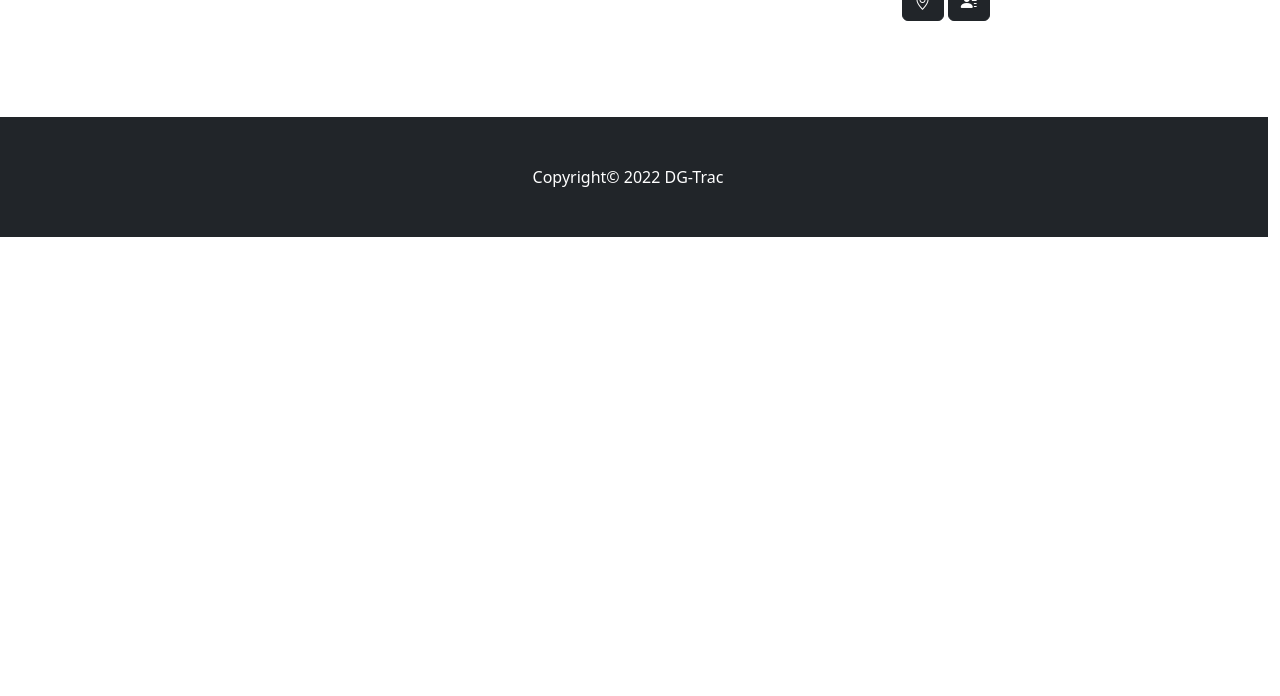
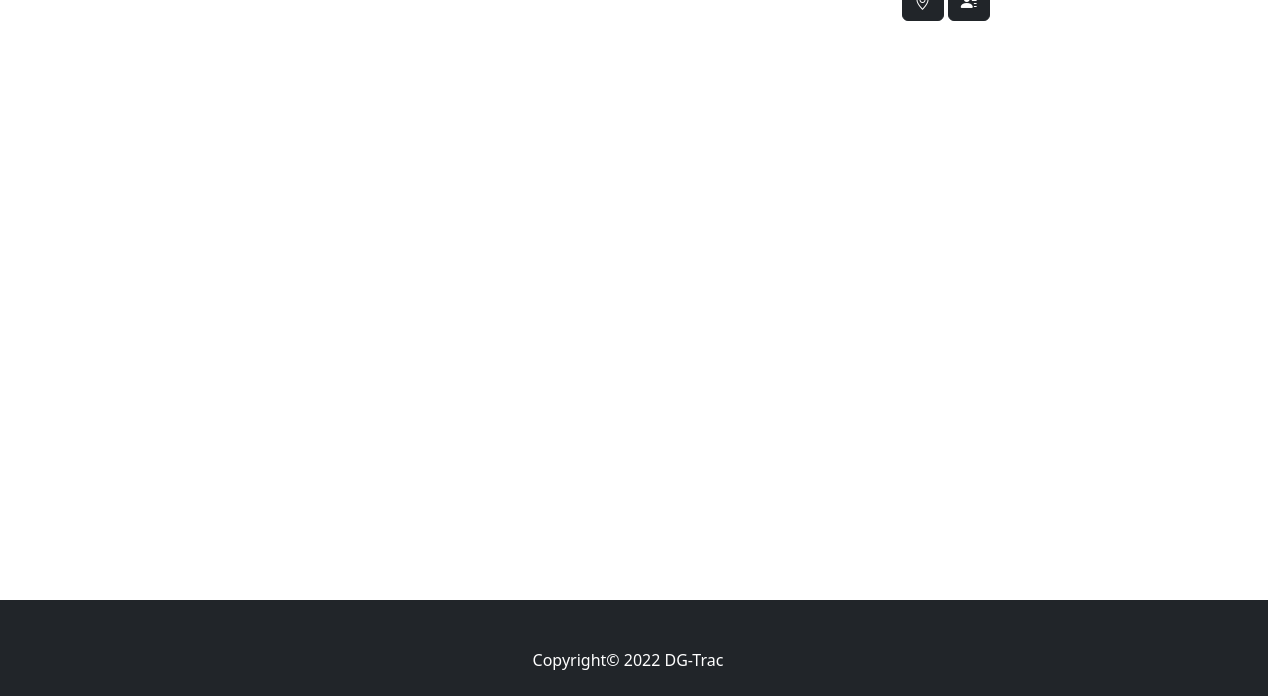
Before and after one commit to xynogen/dgtrac, a CodeIgniter 4 app: template app/Views/produk.php in a window 1280 px wide. Shown: the part 104-800 px from the top of the page. Run offline with PHP 8.4 and a stand-in for CodeIgniter, Linux system fonts and the light colour scheme; the template is opened without the code that fills it, so the values that code supplies are empty; some libraries are stand-ins or nearby versions.

Commit message:
fix(footer)

```diff
--- a/app/Views/produk.php
+++ b/app/Views/produk.php
@@ -26,14 +26,14 @@
                         </div>
                     </div>
 
-                    <footer class="mt-5 py-5 bg-dark">
+                    <footer class="mt-5 py-5 bg-dark my-footer">
                         <div class="container">
                             <div class="col-12">
                                 <p class="m-0 text-center text-white">Copyright© 2022 DG-Trac</p>
-
                             </div>
                         </div>
                     </footer>
+
                 </div>
             </div>
 
--- a/app/Views/produkList.php
+++ b/app/Views/produkList.php
@@ -99,7 +99,7 @@
     </div>
 
 
-    <footer class="mt-5 py-5 bg-dark my-footer">
+    <footer class="mt-5 py-5 bg-dark">
         <div class="container">
             <div class="col-12">
                 <p class="m-0 text-center text-white">Copyright© 2022 DG-Trac</p>
```
